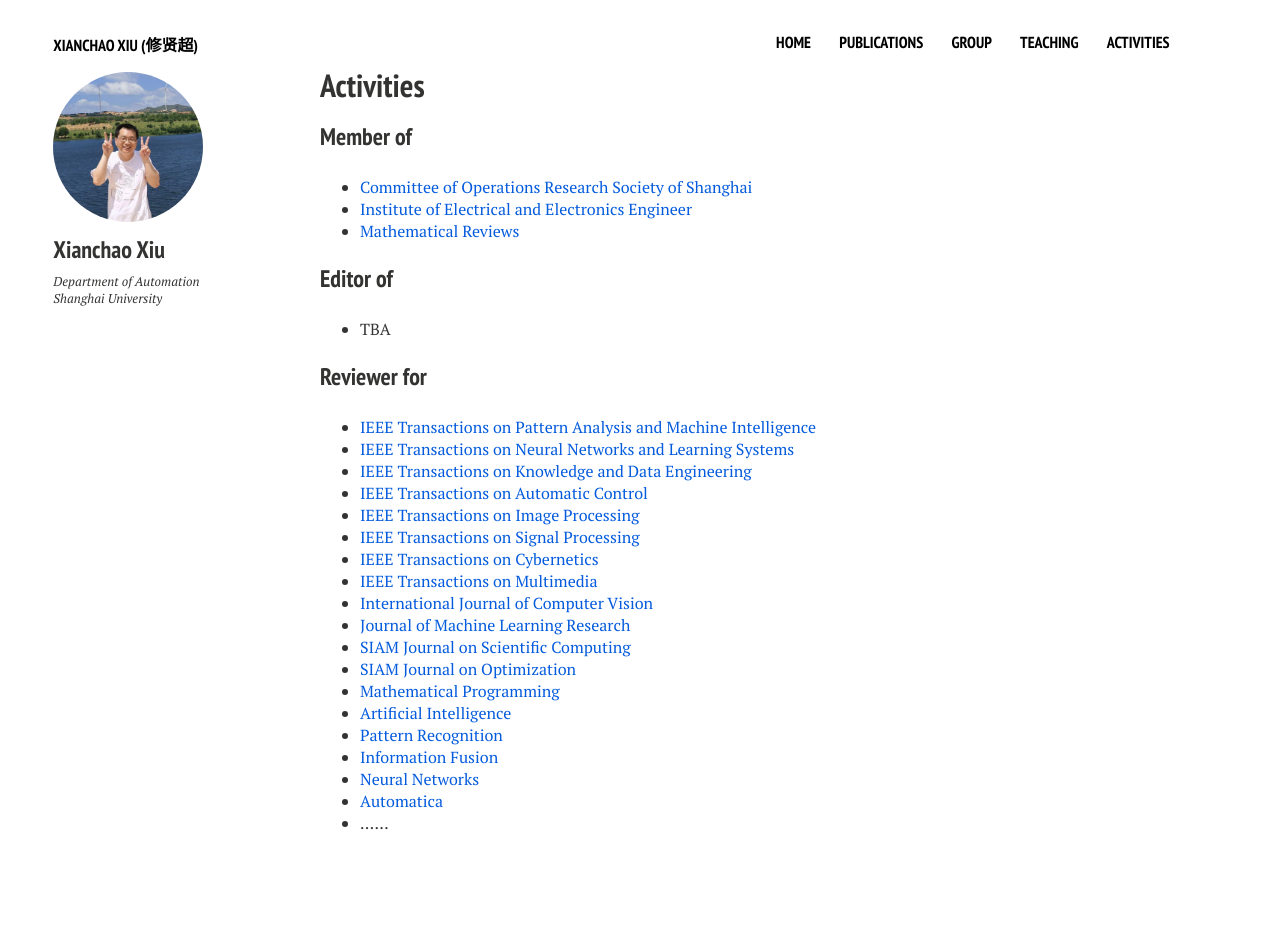
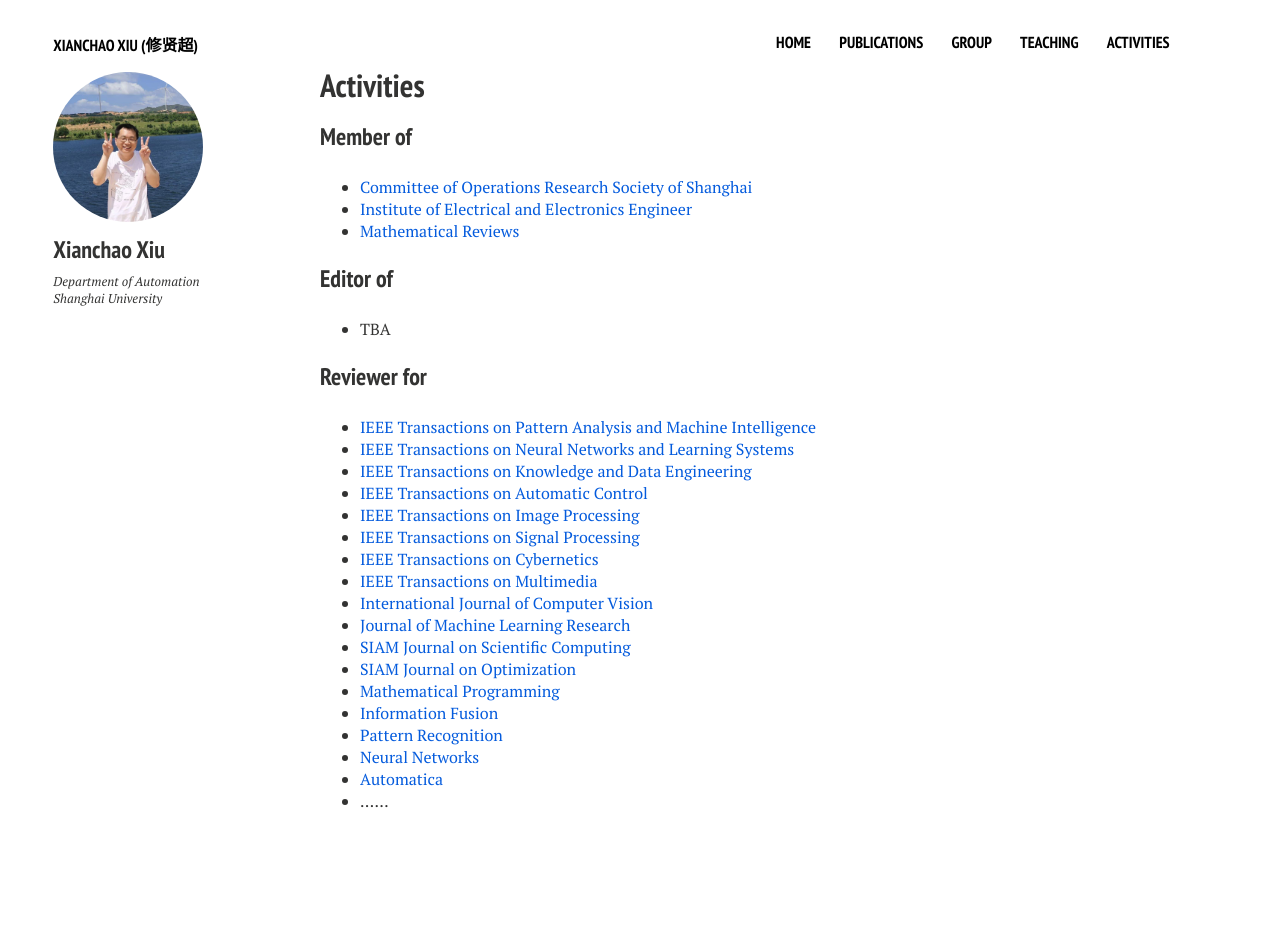
Before and after one commit to xianchaoxiu/xianchaoxiu.github.io, a Jekyll site: the page built from activities/index.md, in a window 1280 px wide. Built offline with Jekyll 4.4.1, drawn with Linux system fonts in a browser that asks for light colours; nearby versions of some CDN libraries; after the commit the page ends 908 px from its top, so only the background shows below that.

Commit message:
Update index.md

```diff
--- a/activities/index.md
+++ b/activities/index.md
@@ -32,9 +32,8 @@ share: false
 * <a href="https://www.siam.org/publications/siam-journals/siam-journal-on-scientific-computing/" class="textlink" target="_blank">SIAM Journal on Scientific Computing</a> <br>
 * <a href="https://www.siam.org/publications/siam-journals/siam-journal-on-optimization/" class="textlink" target="_blank">SIAM Journal on Optimization</a> <br>
 * <a href="https://link.springer.com/journal/10107" class="textlink" target="_blank">Mathematical Programming</a> <br>
-* <a href="https://www.sciencedirect.com/journal/artificial-intelligence" class="textlink" target="_blank">Artificial Intelligence</a> <br>
+* <a href="https://www.sciencedirect.com/journal/information-fusion" class="textlink" target="_blank">Information Fusion</a> <br>
 * <a href="https://www.sciencedirect.com/journal/pattern-recognition" class="textlink" target="_blank">Pattern Recognition</a> <br>
-* <a href="https://www.sciencedirect.com/journal/information-fusion" class="textlink" target="_blank">Information Fusion</a> <br>
 * <a href="https://www.sciencedirect.com/journal/neural-networks" class="textlink" target="_blank">Neural Networks</a> <br>
 * <a href="https://www.sciencedirect.com/journal/automatica" class="textlink" target="_blank">Automatica</a> <br>
 * ......
```
